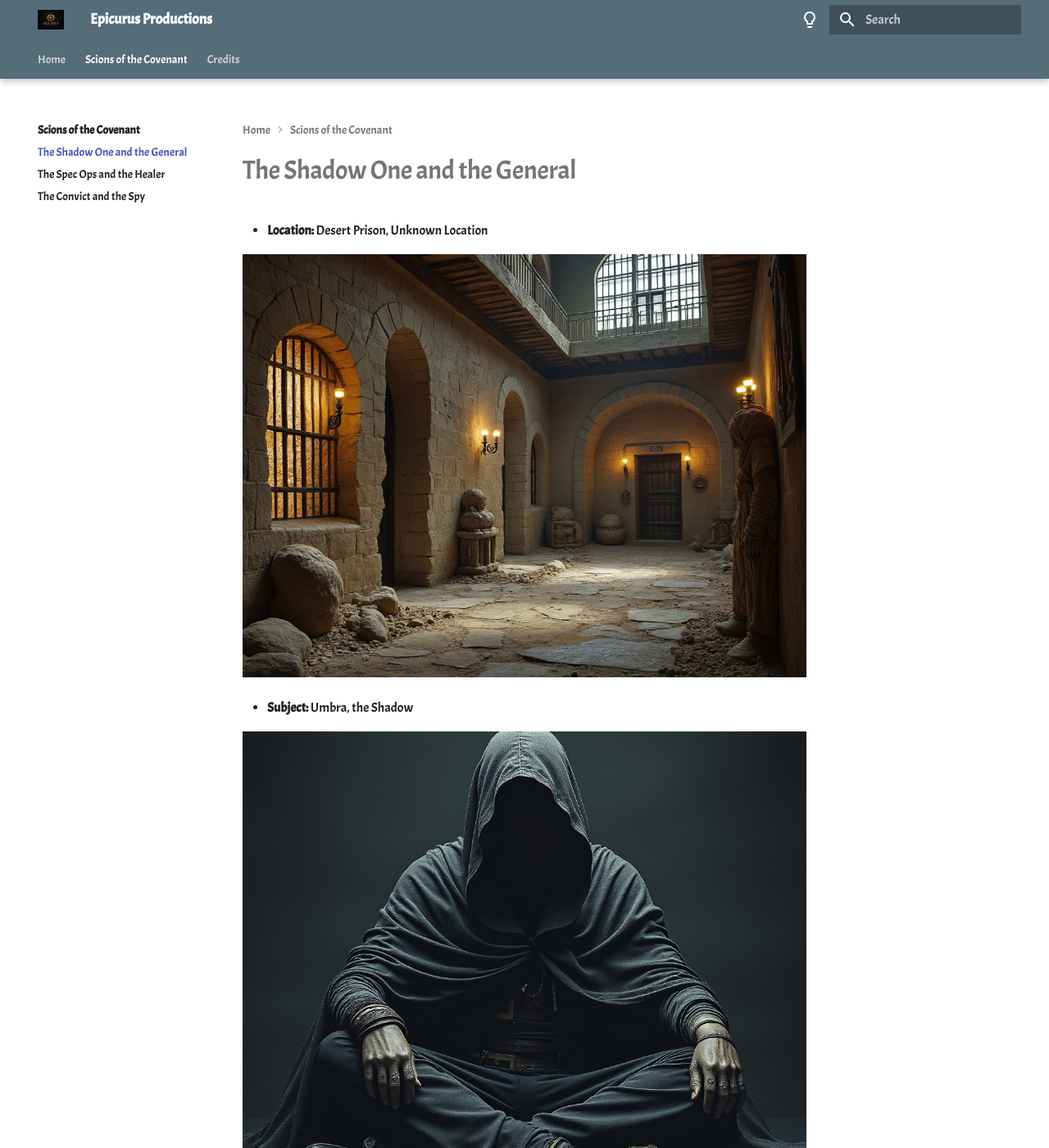
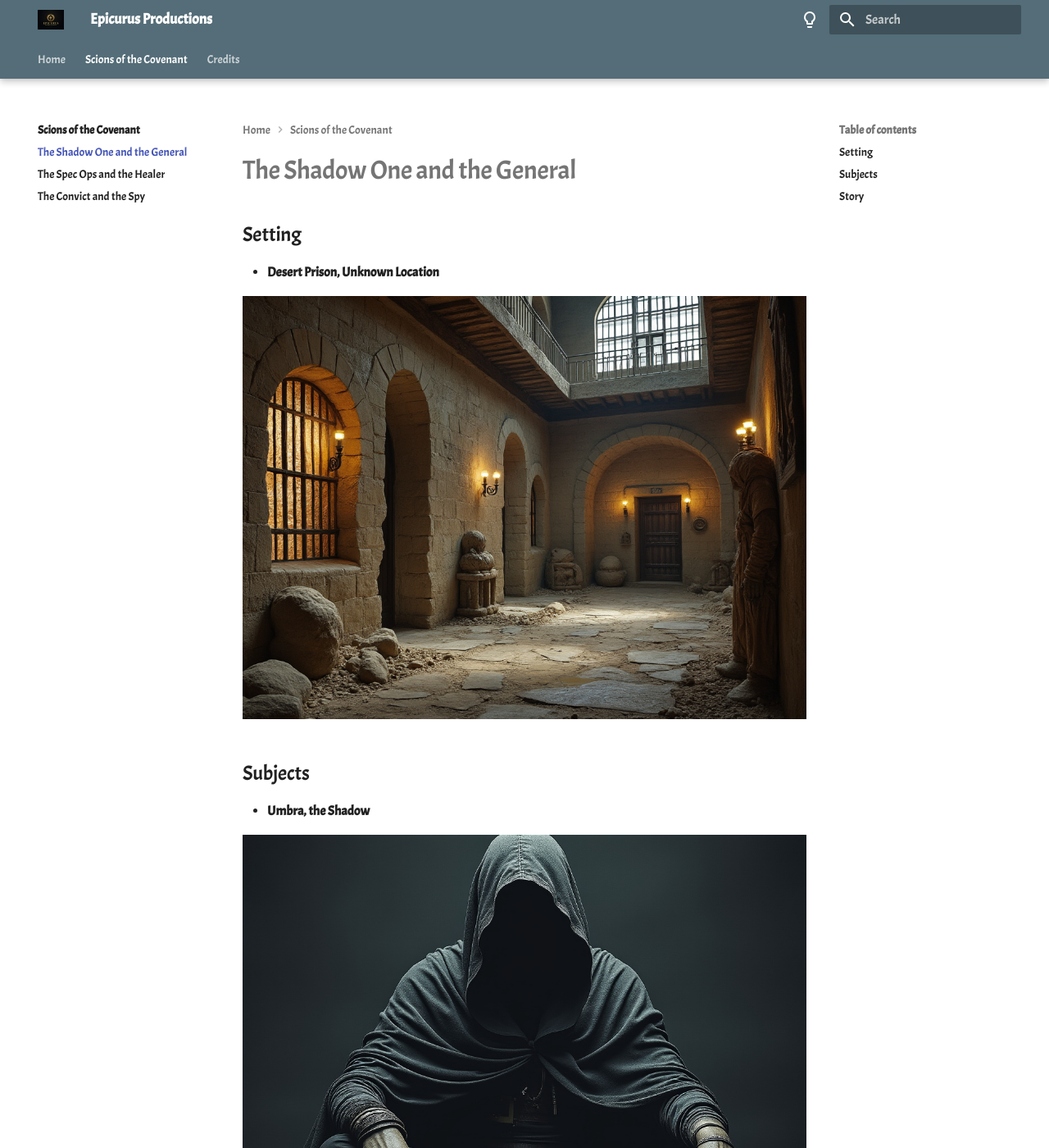
Before and after one commit to gamefreakcabe/solomons-arboretum, an MkDocs documentation site: the page built from docs/sotc/shadow-general.md, in a window 1280 px wide and 1400 px high. Shown: the whole window at 82% size. Built offline with MkDocs 1.6.1 and Material for MkDocs 9.7.7, drawn with Linux system fonts in a browser that asks for light colours.

Commit message:
Update shadow-general.md

```diff
--- a/docs/sotc/shadow-general.md
+++ b/docs/sotc/shadow-general.md
@@ -1,13 +1,19 @@
 # The Shadow One and the General
 
-* **Location:** Desert Prison, Unknown Location
+## Setting
+
+* **Desert Prison, Unknown Location**
 
 ![setting desert prison](../images/CoS/desert-prison-2.jpeg)
 
-* **Subject:** Umbra, the Shadow
+## Subjects
+
+* **Umbra, the Shadow**
 
 ![character lee](../images/CoS/shadow2.jpeg)
 
 * **Subject:** Edward Lee, prisoner
 
 ![character lee](../images/CoS/lee1.jpeg)
+
+## Story
```
